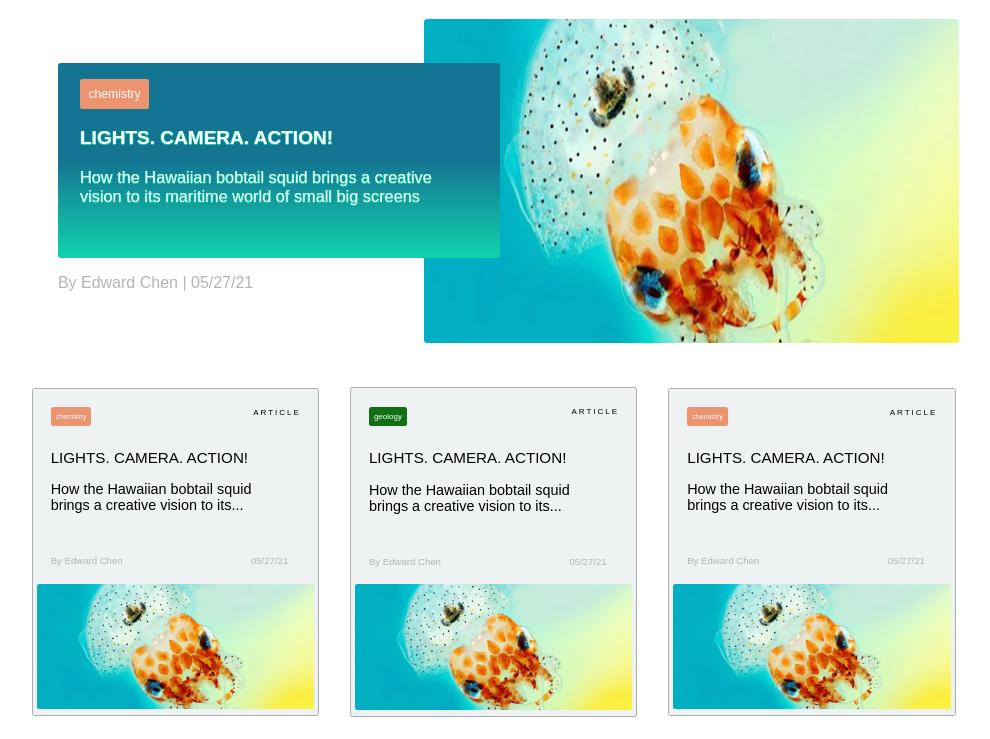
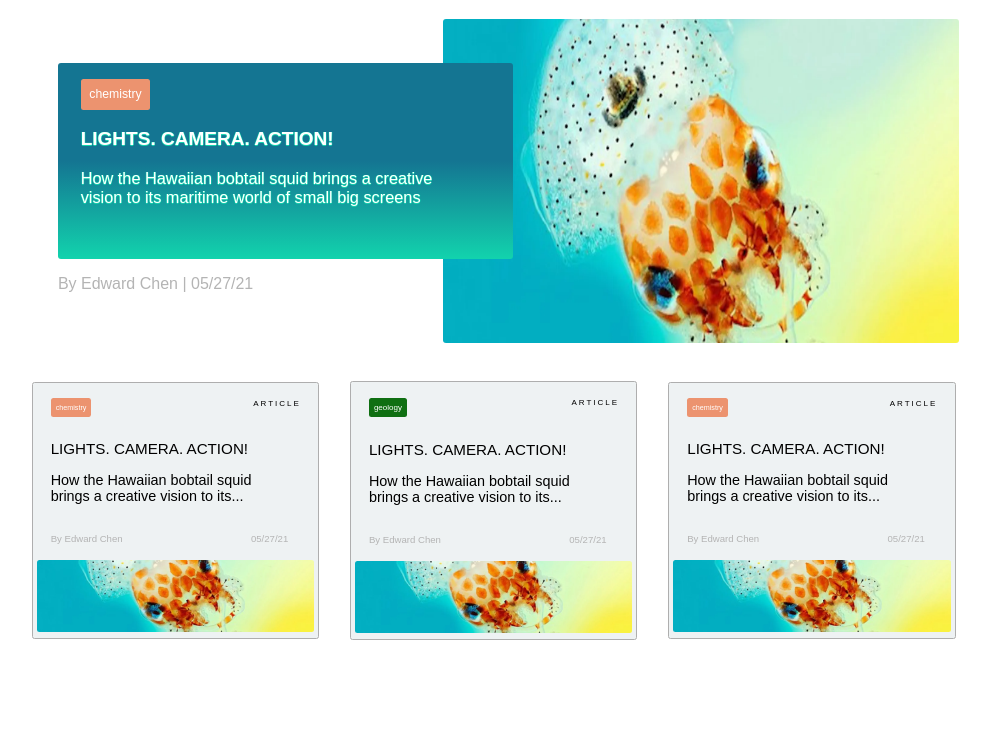
Before and after one commit to mikey777mauricio/chen_sample, a plain HTML site: page index.html in a window 1280 px wide. Shown: the part 61-800 px from the top of the page, without its empty margins (165-1155 px from the left). Drawn offline with Linux system fonts and the light colour scheme.

Commit message:
ready to send

```diff
--- a/index.html
+++ b/index.html
@@ -13,8 +13,8 @@
 
         <main>
             <div class="top-row">
-                <div id="chem-author-date">
-                    <div id="chemistry">
+                <div id="top-tile">
+                    <div id="main-tile-content">
                         <p id="subject"> chemistry </p>
                         <h3 id="LCA-text"> Lights. Camera. Action! </h3>
                         <p id="top-text"> How the Hawaiian bobtail squid brings a creative vision to its maritime world of small big screens</p>
--- a/indexStyle.css
+++ b/indexStyle.css
@@ -1,3 +1,5 @@
+
+/* Read whats new text  */
 .title {
     position: relative;
     left: 16%;
@@ -8,7 +10,7 @@
 }
 
 
-
+/* top row of photo and tile  */
 .top-row {
     display: flex;
     font-family: sans-serif;
@@ -17,9 +19,9 @@
 
 
 
-
-#chem-author-date {
-    width: 35%;
+/* first tile  */
+#top-tile {
+    width: 36%;
     position: relative;
     left: 17%;
     align-content: space-around;
@@ -27,17 +29,11 @@
     padding-top: 3.5%;
 
 
-    height: 45%;
-
-
-
-
-
 }
 
 /* Chemistry. L.C.A  */
 
-#chemistry {
+#main-tile-content {
     height: 12rem;
     background-image: linear-gradient(to bottom, rgb(20, 117, 146),rgb(20, 117, 146), rgb(18, 211, 173));
     text-align: left;
@@ -52,7 +48,7 @@
 
 }
 
-
+/*  text within the tile */
 #LCA-text {
     text-transform: uppercase;
     line-height: 1.3rem;
@@ -63,6 +59,7 @@
 
 }
 
+
 #top-text {
     font-size: 120%;
     font-weight: 200;
@@ -71,31 +68,32 @@
 
 }
 
+/* author + date text on top row  */
 #author {
     color: rgb(180, 180, 180);
     font-weight: 100;
 }
 
-
+/* container for image */
 #octo-div {
     position: absolute;
     top: 10%;
     height: 45%;
-    width: 55%;
-    left: 46%;
+    width: 53%;
+    left: 47.5%;
 
 }
+
+/* Octopus image  */
 #octo-image {
-
     height: 90%;
     width: 76%;
-    border-radius: 3px;
     border-radius: 3px;
     border-width: 1px;
     border-color: rgb(18, 211, 173);
 }
 
-
+/* bottom tile class */
 .bottom-tile
 {
     border-radius: 2.5px;
@@ -111,67 +109,70 @@
     border-color: rgb(174, 174, 174);
 
 
-
-
-
-
 }
 
+/* text within tile  */
 .tile-text {
     padding-left: 5%;
-    padding-top: 2.5%;
+    padding-top: 1.5%;
 
 
 
 }
 
 
-
-
+/* author - date  */
 .author-date {
-    padding-top: 5%;
-    line-height: 1.54rem;
+    line-height: 1.4rem;
     color: rgb(180, 180, 180);
     font-size: .6rem;
     padding-right: 5% !important;
 }
 
-.bottom-tile img{
-    object-fit: cover;
-    object-position: bottom;
-    width: 100%;
-    max-height: 20%;
-
-
-
-    border-radius: 2.5px;
-
-}
-
-
-
-td {
-
-    width: 30%;
-    padding-left: 4%;
-    margin-right: 10%;
-    height: 50%;
-
-
-
-
-}
+/* table holding the 3 tiles */
 
 #bottom-row-table {
-    padding-top: 6%;
+    padding-top: 5.5%;
     left: 11.75%;
     position: relative;
     width: 75.7%;
     font-family: sans-serif;
 
 
+
 }
 
+table {
+    height: fit-content;
+}
+
+/* table row  */
+tr {
+    height: fit-content;
+}
+/* table cell */
+td {
+    width: 30%;
+    padding-left: 4%;
+    margin-right: 10%;
+
+}
+
+/* bottom tile image  */
+.bottom-tile img{
+    object-fit: cover;
+    object-position: bottom;
+    width: 100%;
+    border-radius: 2.5px;
+    height: 4.5rem;
+}
+
+
+
+
+
+
+/* subject text  */
 #subject{
     background-color: rgb(236, 147, 111);
     width: fit-content;
@@ -181,11 +182,9 @@ td {
     border-radius: 2.5px;
     color: white;
     font-size: 90%;
+}
 
-
-
-
-}
+/* geography  */
 #geo
 {
     background-color: rgb(15, 111, 18);
@@ -198,6 +197,7 @@ td {
 
 }
 
+/* bottom tile LCA text  */
 .bottomLCA {
     font-size: 190%;
     font-weight: 500;
@@ -208,6 +208,7 @@ td {
 
 }
 
+/* bottom tile text  */
 .textBottom {
     font-size: 180%;
     font-weight: 100;
@@ -215,6 +216,9 @@ td {
 
 
 }
+
+
+/* subject and type div */
 .sub-type {
     align-items: left !important;
     display: flex;
@@ -222,12 +226,10 @@ td {
     font-weight: 100;
     padding-right: 5% !important;
 
+}
 
 
-
-
-}
-
+/* type (article)  */
 .type {
     text-transform: uppercase;
     letter-spacing: 2px;
```
